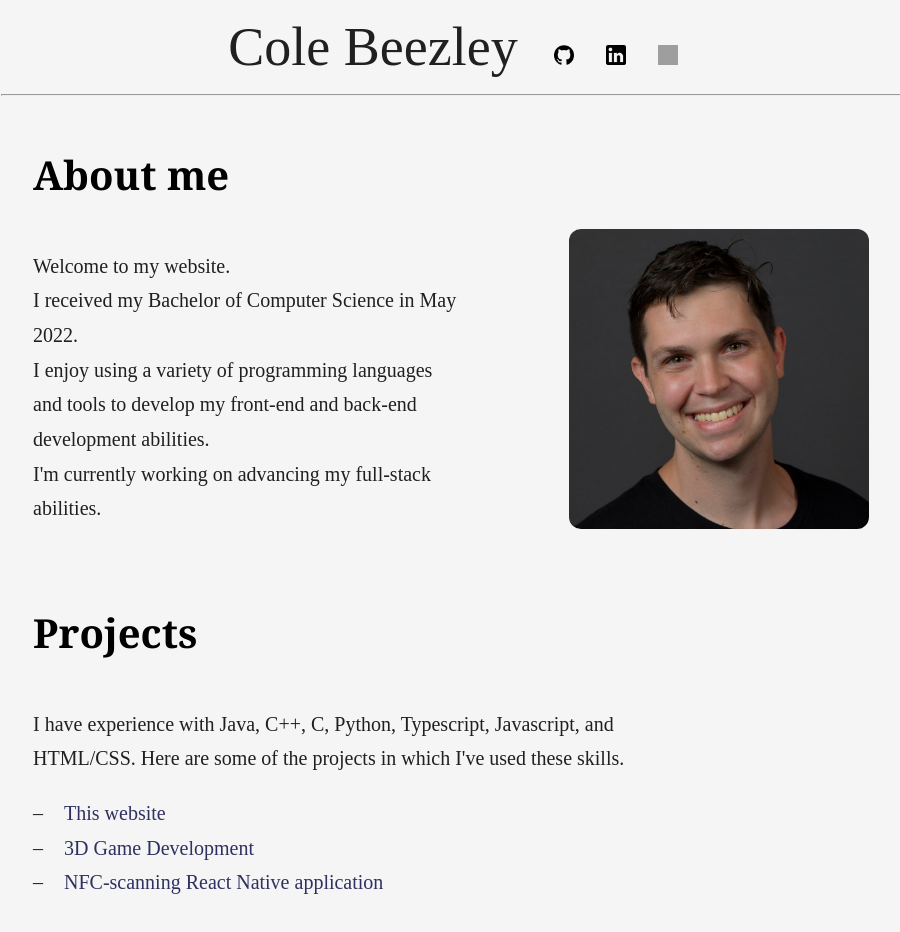
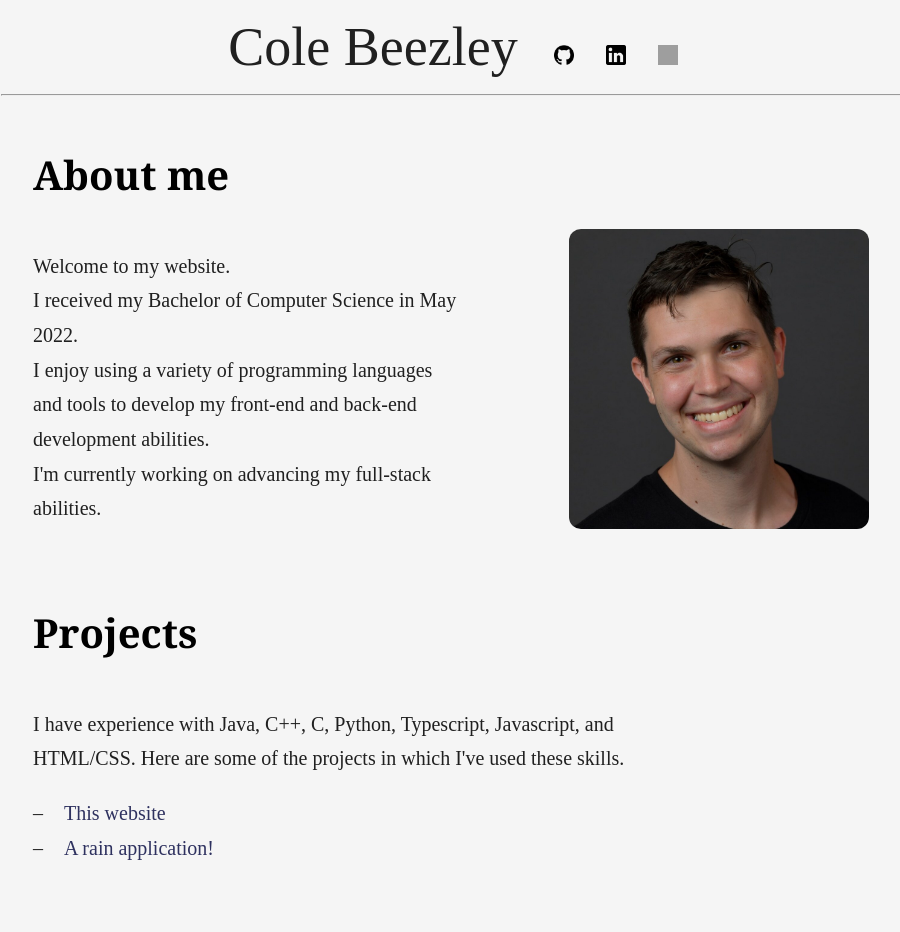
Before and after one commit to onodeloc/portfolio2, a React (Create React App) app: page / in a window 1280 px wide. Shown: the top 932 px of the page, without its empty margins (189-1089 px from the left). After the commit the page ends 901 px from the top, so only its background shows below. Built offline with nearby package versions, Linux system fonts and the light colour scheme; grey boxes are pictures that could not be loaded; the HTML template or start-up script is replaced by a standard one.

Commit message:
added /rain (ish)

```diff
--- a/src/App.js
+++ b/src/App.js
@@ -2,12 +2,13 @@
 import './App.css';
 import React from 'react';
 import { Helmet } from 'react-helmet'
-// import { BrowserRouter, Routes, Route } from 'react-router-dom'
+import { BrowserRouter, Routes, Route } from 'react-router-dom'
 // import Nav from "./components/Nav";
 // import Home from "./components/Home";
 import About from "./components/About";
 import Projects from "./components/Projects";
 import Contact from "./components/Contact";
+import Rain from "./components/Rain";
 
 const TITLE = 'Cole\'s Portfolio'
 
@@ -18,16 +19,19 @@ function App() {
         <title>{TITLE}</title>
       </Helmet>
       {/* <Nav /> */}
-      <Contact />
+      {/* <Contact />
       <About />
-      <Projects />
-      {/* <BrowserRouter>
+      <Projects /> */}
+      <BrowserRouter>
         <Routes>
-          <Route path='/' element={<About />} />
-          <Route path='/projects' element={<Projects />} />
-          <Route path='/contact' element={<Contact />} />
+          <Route path="/" element={<>
+          <Contact/>
+          <About/>
+          <Projects/>
+          </>}/>
+          <Route path="/rain" element={<><Rain /></>}/>
         </Routes>
-      </BrowserRouter> */}
+      </BrowserRouter>
     </>
   );
 }
--- a/src/components/Projects.js
+++ b/src/components/Projects.js
@@ -13,8 +13,7 @@ const Projects = () => (
             Here are some of the projects in which I've used these skills. <br></br></p>
           <p id="two">
           – <a class="change" href="https://github.com/onodeloc/portfolio2">This website</a><br></br>
-          – <a class="change" href="https://github.com/onodeloc/UnityGame">3D Game Development</a><br></br>
-          – <a class="change" href="https://github.com/onodeloc/newid">NFC-scanning React Native application</a>
+          – <a class="change" href="https://onodeloc.com/rain">A rain application!</a><br></br>
           </p>
 
         </div>
--- /dev/null
+++ b/src/components/Rain.js
@@ -0,0 +1,11 @@
+import React from "react";
+// import Axios from "axios";
+import "./gen.css";
+
+const Rain = () => (
+    <div>
+        test
+    </div>
+);
+
+export default Rain;
```
